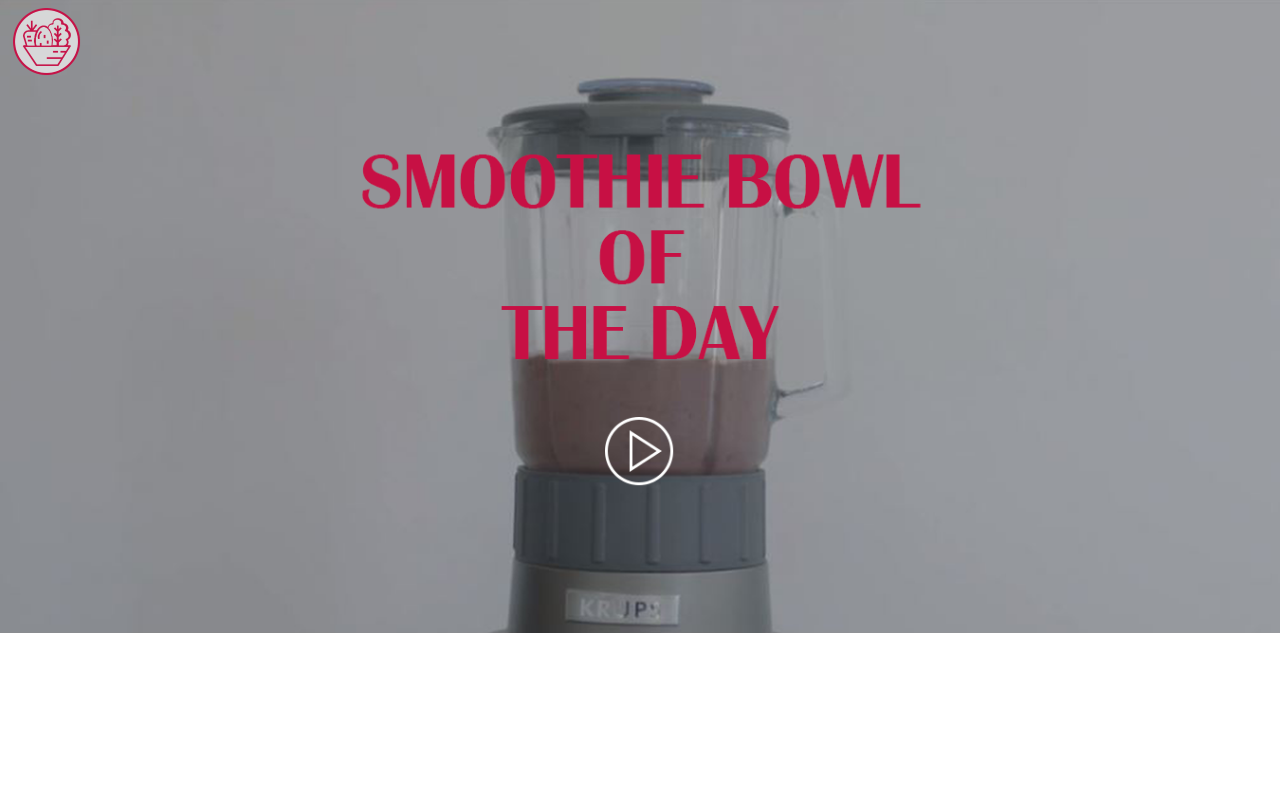
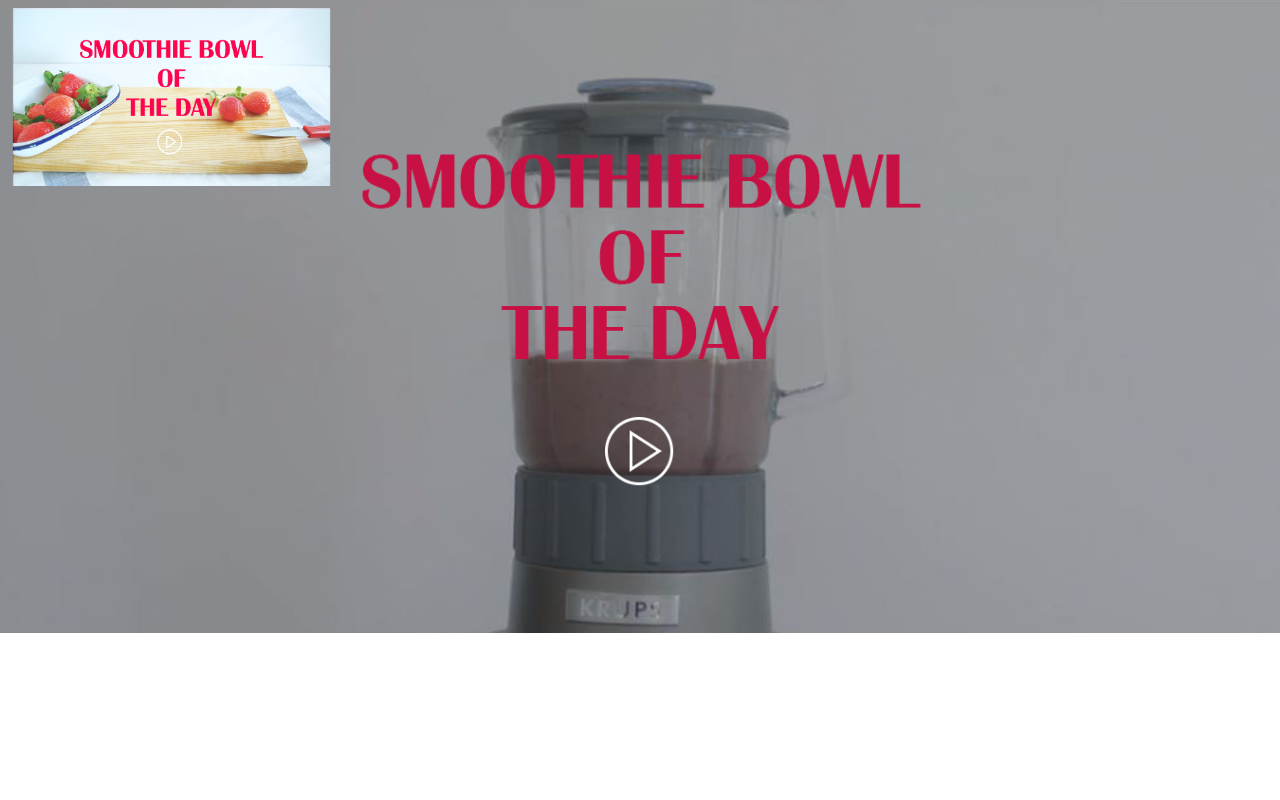
Before and after one commit to mina02/171207, a plain HTML site: page index.html in a window 1280 px wide. Shown: the top 800 px of the page. Drawn offline with nearby package versions, Linux system fonts and the light colour scheme.

Commit message:
Update index.html

```diff
--- a/index.html
+++ b/index.html
@@ -4,7 +4,7 @@
 </head>
 
 <body>
-<div id=logo><a href="https://youtu.be/MTUsfH-DEZw" target="_blank"> <img src= "img/logo2.png" style="width: 25%;"></a></div>
+<div id=logo><a href="https://youtu.be/MTUsfH-DEZw" target="_blank"> <img src= "img/theday2.png" style="width: 25%;"></a></div>
 <div class="content">
   <section id="main1"class="scrollTo"><div>
   <a href="index2.html#main1-2" target="_self">
```
